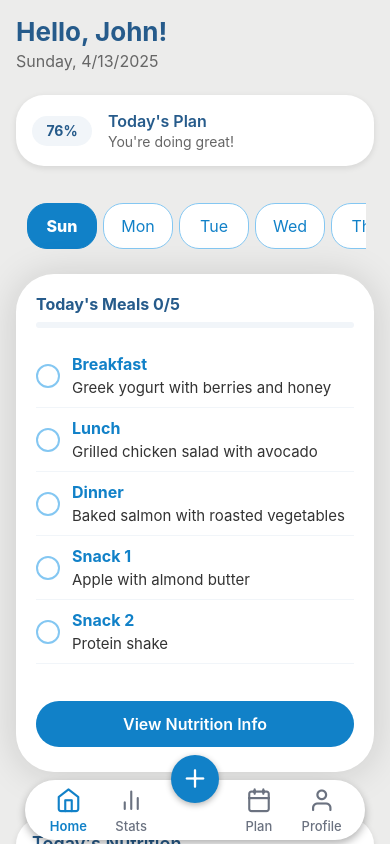
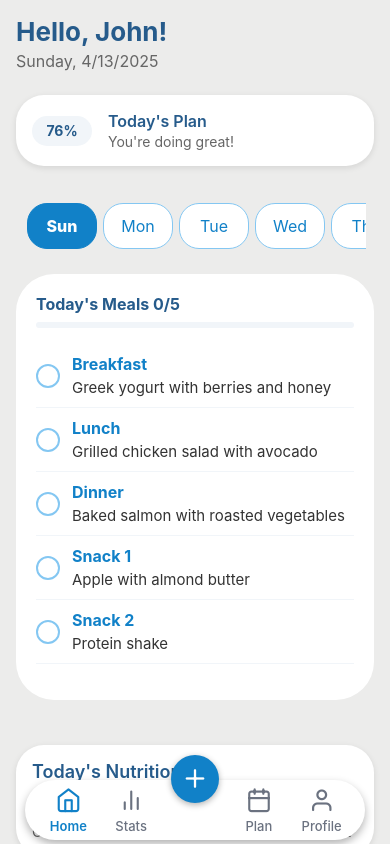
Before and after one commit to a-elhaag/ai-diet-planner, a React Native app: screen / in a window 390 px wide. Built offline with nearby package versions, Linux system fonts and the light colour scheme.

Commit message:
refactor: Simplify MealCard component by removing unused animations and improving layout; adjust Navbar floating button position for better alignment

```diff
--- a/app.json
+++ b/app.json
@@ -17,13 +17,15 @@
       "**/*"
     ],
     "ios": {
-      "supportsTablet": true
+      "supportsTablet": true,
+      "newArchEnabled": true
     },
     "android": {
       "adaptiveIcon": {
         "foregroundImage": "./assets/icon-placeholder.png",
         "backgroundColor": "#ECECEB"
-      }
+      },
+      "newArchEnabled": true
     },
     "web": {
       "favicon": "./assets/icon-placeholder.png"
--- a/components/Navbar.tsx
+++ b/components/Navbar.tsx
@@ -398,7 +398,7 @@ const styles = StyleSheet.create({
     fabContainer: {
         position: 'absolute',
         alignSelf: 'center',
-        bottom: Platform.OS === 'android' ? -3 : 26,
+        bottom: Platform.OS === 'android' ? -4 : 26,
         zIndex: 10,
     },
     fab: {
--- a/components/ui/MealCard.tsx
+++ b/components/ui/MealCard.tsx
@@ -1,15 +1,12 @@
-import React, { useState, useEffect } from 'react';
+import React, { useState } from 'react';
 import {
     View,
     Text,
     StyleSheet,
-    Animated,
-    Easing,
     TouchableOpacity,
     Platform,
 } from 'react-native';
 import { Feather } from '@expo/vector-icons';
-import Button from './Button';
 import consts from '../../const/consts';
 
 interface MealsType {
@@ -20,12 +17,10 @@ interface MealsType {
 }
 
 interface MealCardProps {
-    meals?: MealsType; // Make meals optional
+    meals?: MealsType;
 }
 
 const MealCard: React.FC<MealCardProps> = ({ meals }) => {
-    const [animation] = useState(new Animated.Value(0));
-    const [flipped, setFlipped] = useState(false);
     // Dynamically create completedMeals state keys for snacks
     const snackCount = meals?.snacks?.length || 2;
     const initialCompleted: { [key: string]: boolean } = {
@@ -48,51 +43,6 @@ const MealCard: React.FC<MealCardProps> = ({ meals }) => {
 
     // Use provided meals or fallback to defaults
     const displayMeals = meals || defaultMeals;
-
-    const flipCard = () => {
-        const toValue = flipped ? 0 : 180;
-        Animated.timing(animation, {
-            toValue,
-            duration: 600,
-            easing: Easing.inOut(Easing.ease),
-            useNativeDriver: true,
-        }).start(() => setFlipped(!flipped));
-    };
-
-    // Interpolate rotation for front and back
-    const frontInterpolate = animation.interpolate({
-        inputRange: [0, 180],
-        outputRange: ['0deg', '180deg'],
-    });
-    const backInterpolate = animation.interpolate({
-        inputRange: [0, 180],
-        outputRange: ['180deg', '360deg'],
-    });
-    // Opacity for pointer events
-    const frontOpacity = animation.interpolate({
-        inputRange: [0, 90, 180],
-        outputRange: [1, 0, 0],
-    });
-    const backOpacity = animation.interpolate({
-        inputRange: [0, 90, 180],
-        outputRange: [0, 0, 1],
-    });
-
-    // Android shadow flip: only show shadow on the visible side
-    const frontShadowStyle = Platform.OS === 'android' ? {
-        elevation: 4,
-        shadowColor: consts.black,
-        shadowOffset: { width: 2, height: 2 },
-        shadowOpacity: 0.15,
-        shadowRadius: 38,
-    } : {};
-    const backShadowStyle = Platform.OS === 'android' ? {
-        elevation: 0,
-        shadowColor: consts.black,
-        shadowOffset: { width: 0, height: 0 },
-        shadowOpacity: 0,
-        shadowRadius: 0,
-    } : {};
 
     const toggleMealComplete = (mealKey: string) => {
         setCompletedMeals(prev => ({
@@ -118,6 +68,7 @@ const MealCard: React.FC<MealCardProps> = ({ meals }) => {
 
     const renderMealCheckItem = (mealType: string, mealText: string, mealKey: string) => (
         <TouchableOpacity
+            key={mealKey}
             style={styles.mealCheckItem}
             onPress={() => toggleMealComplete(mealKey)}
             activeOpacity={0.7}
@@ -145,11 +96,7 @@ const MealCard: React.FC<MealCardProps> = ({ meals }) => {
 
     return (
         <View style={styles.container}>
-            <Animated.View
-                style={[styles.card, frontShadowStyle, { transform: [{ perspective: 1000 }, { rotateY: frontInterpolate }] }]}
-                pointerEvents={flipped ? 'none' : 'auto'}
-            >
-                <Animated.View style={{ opacity: frontOpacity, flex: 1 }}>
+            <View style={styles.card}>
                 <View style={styles.contentContainer}>
                     <View style={styles.progressHeader}>
                         <Text style={styles.progressText}>
@@ -168,59 +115,16 @@ const MealCard: React.FC<MealCardProps> = ({ meals }) => {
                         {renderMealCheckItem('Breakfast', displayMeals.breakfast, 'breakfast')}
                         {renderMealCheckItem('Lunch', displayMeals.lunch, 'lunch')}
                         {renderMealCheckItem('Dinner', displayMeals.dinner, 'dinner')}
-                            {displayMeals.snacks && displayMeals.snacks.map((snack, index) => (
+                        {displayMeals.snacks && displayMeals.snacks.map((snack, index) =>
                             renderMealCheckItem(
                                 `Snack ${index + 1}`,
                                 snack,
                                 `snack${index + 1}`
                             )
-                            ))}
+                        )}
                     </View>
                 </View>
-                    <View style={styles.buttonContainer}>
-                        <Button
-                            title="View Nutrition Info"
-                            onPress={flipCard}
-                            variant="primary"
-                            size="medium"
-                            fullWidth
-                        />
             </View>
-                </Animated.View>
-            </Animated.View>
-            <Animated.View
-                style={[styles.card, styles.backCard, backShadowStyle, { transform: [{ perspective: 1000 }, { rotateY: backInterpolate }] }]}
-                pointerEvents={flipped ? 'auto' : 'none'}
-            >
-                <Animated.View style={{ opacity: backOpacity, flex: 1 }}>
-                    <View style={styles.contentContainer}>
-                        <Text style={styles.nutritionTitle}>Nutrition Breakdown</Text>
-                        <View style={styles.nutritionContainer}>
-                            {[
-                                { label: 'Calories', value: '1,850' },
-                                { label: 'Protein', value: '125g' },
-                                { label: 'Carbs', value: '180g' },
-                                { label: 'Fats', value: '65g' },
-                                { label: 'Fiber', value: '30g' },
-                            ].map((item, i) => (
-                                <View key={i} style={styles.nutritionItem}>
-                                    <Text style={styles.nutritionValue}>{item.value}</Text>
-                                    <Text style={styles.nutritionLabel}>{item.label}</Text>
-                                </View>
-                            ))}
-                        </View>
-                    </View>
-                    <View style={styles.buttonContainer}>
-                        <Button
-                            title="Back to Meals"
-                            onPress={flipCard}
-                            variant="outline"
-                            size="medium"
-                            fullWidth
-                        />
-                    </View>
-                </Animated.View>
-            </Animated.View>
         </View>
     );
 };
@@ -235,35 +139,23 @@ const styles = StyleSheet.create({
         backgroundColor: consts.white,
         borderRadius: 38,
         padding: 20,
-        backfaceVisibility: 'hidden',
-        elevation: 4,
+        flexDirection: 'column',
+        minHeight: 320,
+        maxWidth: '100%',
+        ...Platform.select({
+            ios: {
                 shadowColor: consts.black,
                 shadowOffset: { width: 0, height: 2 },
                 shadowOpacity: 0.15,
                 shadowRadius: 38,
-        flexDirection: 'column',
-        minHeight: 320,
-        maxWidth: '100%',
+            },
+            android: {
+                elevation: 4,
+            },
+        }),
     },
     contentContainer: {
         flex: 1,
-    },
-    buttonContainer: {
-        paddingTop: 16,
-        marginTop: 'auto',
-    },
-    backCard: {
-        position: 'absolute',
-        top: 0,
-        left: 0,
-        right: 0,
-        bottom: 0,
-        ...Platform.select({
-            android: {
-                shadowOffset: { width: -2, height: 2 }, // Flip shadow horizontally
-                elevation: 2, // Slightly different elevation for effect
-            },
-        }),
     },
     progressHeader: {
         marginBottom: 16,
@@ -326,39 +218,6 @@ const styles = StyleSheet.create({
         textDecorationLine: 'line-through',
         color: '#888',
     },
-    divider: {
-        height: 1,
-        backgroundColor: consts.ivory,
-        marginTop: 10,
-    },
-    nutritionTitle: {
-        fontSize: 18,
-        fontWeight: 'bold',
-        color: consts.blueGrotto,
-        textAlign: 'center',
-        marginBottom: 12,
-    },
-    nutritionContainer: {
-        flexDirection: 'row',
-        flexWrap: 'wrap',
-        justifyContent: 'space-around',
-        marginBottom: 16,
-    },
-    nutritionItem: {
-        width: '40%',
-        alignItems: 'center',
-        marginVertical: 12,
-    },
-    nutritionValue: {
-        fontSize: 22,
-        fontWeight: 'bold',
-        color: consts.blueGrotto,
-    },
-    nutritionLabel: {
-        fontSize: 13,
-        color: '#666',
-        marginTop: 4,
-    },
 });
 
 export default MealCard;
```
Lines whose indentation alone changed are shown as unchanged.
